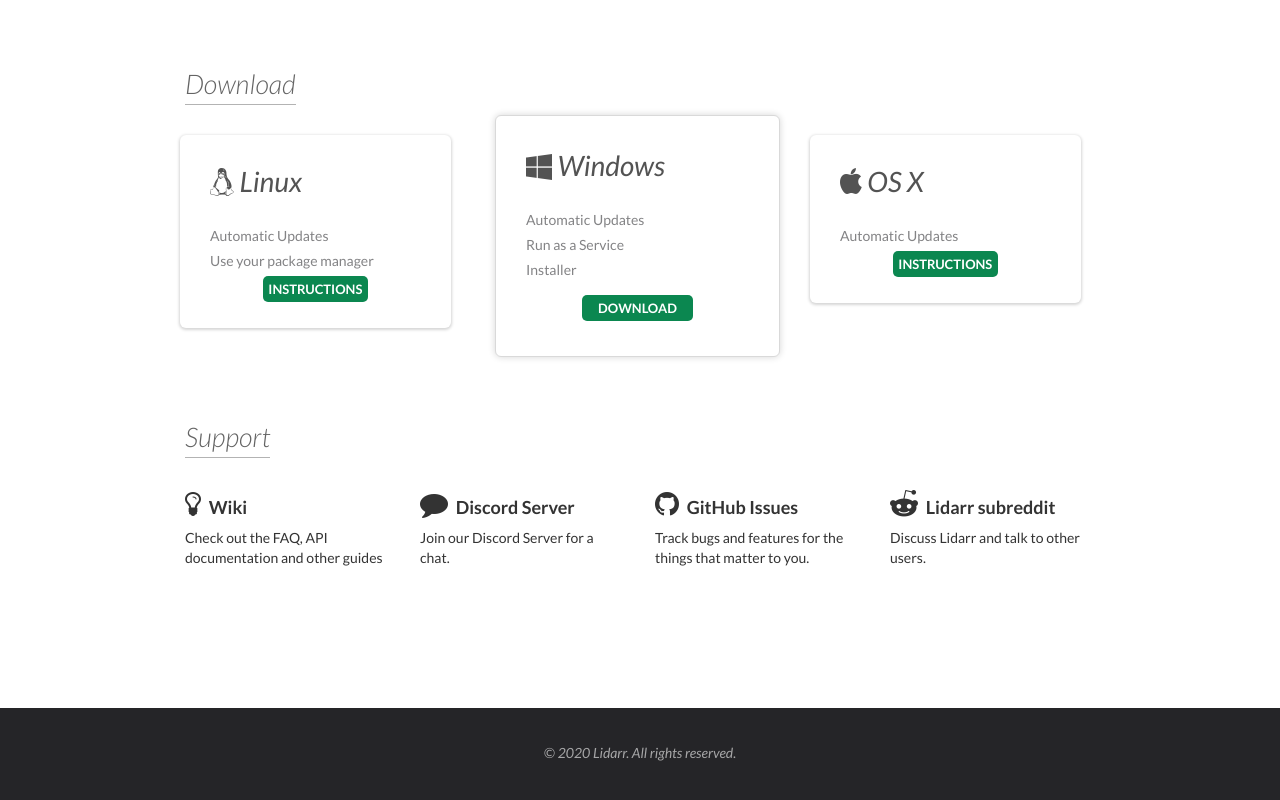
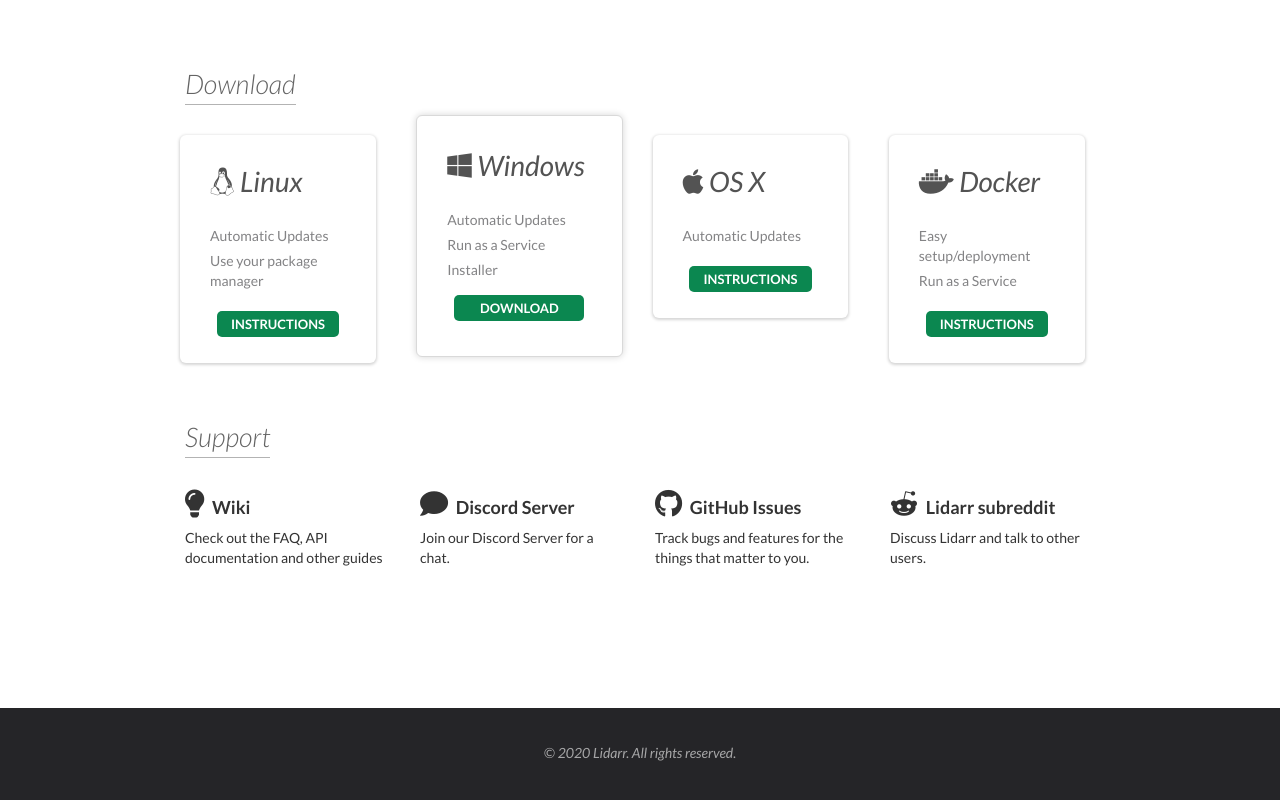
Before and after one commit to lidarr/lidarr.github.io, a website: page index.html in a window 1280 px wide. Shown: the part 1330-2130 px from the top of the page. Drawn offline with nearby package versions, Linux system fonts and the light colour scheme.

Commit message:
Add docker link.
Fixes issue #2.

```diff
--- a/index.html
+++ b/index.html
@@ -9,6 +9,7 @@
     <link rel="stylesheet" type="text/css" href="//maxcdn.bootstrapcdn.com/bootstrap/3.2.0/css/bootstrap.min.css" />
     <link rel="stylesheet" type="text/css" href="css/bootstrap-overrides.css" />
     <link rel="stylesheet" type="text/css" href="//maxcdn.bootstrapcdn.com/font-awesome/4.5.0/css/font-awesome.min.css" />
+    <link rel="stylesheet" type="text/css" href="//use.fontawesome.com/releases/v5.13.0/css/all.css" />
     <link rel="stylesheet" type="text/css" href="css/theme.css" />
 
     <link href='//fonts.googleapis.com/css?family=Lato:100,300,400,700,900,300italic,400italic,700italic,900italic' rel='stylesheet' type='text/css' />
@@ -128,10 +129,10 @@
             </div>
 
             <div class="row download_wrapper">
-                <div class="col-sm-4">
+                <div class="col-sm-3">
                     <div class="option">
                         <div class="wrapper">
-                            <h3><i class="fa fa-linux"></i> Linux</h3>
+                            <h3><i class="fab fa-linux"></i> Linux</h3>
                             <div class="features">
                                 <p>
                                     Automatic Updates
@@ -145,10 +146,10 @@
                     </div>
                 </div>
 
-                <div class="col-sm-4 featured">
+                <div class="col-sm-3 featured">
                     <div class="option">
                         <div class="wrapper">
-                            <h3><i class="fa fa-windows"></i> Windows</h3>
+                            <h3><i class="fab fa-windows"></i> Windows</h3>
                             <div class="features">
                                 <p>
                                     Automatic Updates
@@ -165,16 +166,33 @@
                     </div>
                 </div>
 
-                <div class="col-sm-4">
+                <div class="col-sm-3">
                     <div class="option">
                         <div class="wrapper">
-                            <h3><i class="fa fa-apple"></i> OS X</h3>
+                            <h3><i class="fab fa-apple"></i> OS X</h3>
                             <div class="features">
                                 <p>
                                     Automatic Updates
                                 </p>
                             </div>
                             <a class="button" href="https://github.com/Lidarr/Lidarr/wiki/Installation#wiki-os-x" target="_blank">INSTRUCTIONS</a>
+                        </div>
+                    </div>
+                </div>
+
+                <div class="col-sm-3">
+                    <div class="option">
+                        <div class="wrapper">
+                            <h3><i class="fab fa-docker"></i> Docker</h3>
+                            <div class="features">
+                                <p>
+                                    Easy setup/deployment
+                                </p>
+                                <p>
+                                    Run as a Service
+                                </p>
+                            </div>
+                            <a class="button" href="https://github.com/Lidarr/Lidarr/wiki/Installation#docker" target="_blank">INSTRUCTIONS</a>
                         </div>
                     </div>
                 </div>
@@ -210,7 +228,7 @@
 
                 <a class="col-sm-3" href="https://github.com/Lidarr/Lidarr/issues" target="_blank">
                     <div class="text">
-                        <i class="fa fa-github fa-2x"></i>
+                        <i class="fab fa-github fa-2x"></i>
                         <h4>GitHub Issues</h4>
                         <p>
                             Track bugs and features for the things that matter to you.
@@ -220,7 +238,7 @@
 
                 <a class="col-sm-3" href="https://www.reddit.com/r/lidarr" target="_blank">
                     <div class="text">
-                        <i class="fa fa-reddit-alien fa-2x"></i>
+                        <i class="fab fa-reddit-alien fa-2x"></i>
                         <h4>Lidarr subreddit</h4>
                         <p>
                             Discuss Lidarr and talk to other users.
```
Also changed, not shown: css/theme.css.
